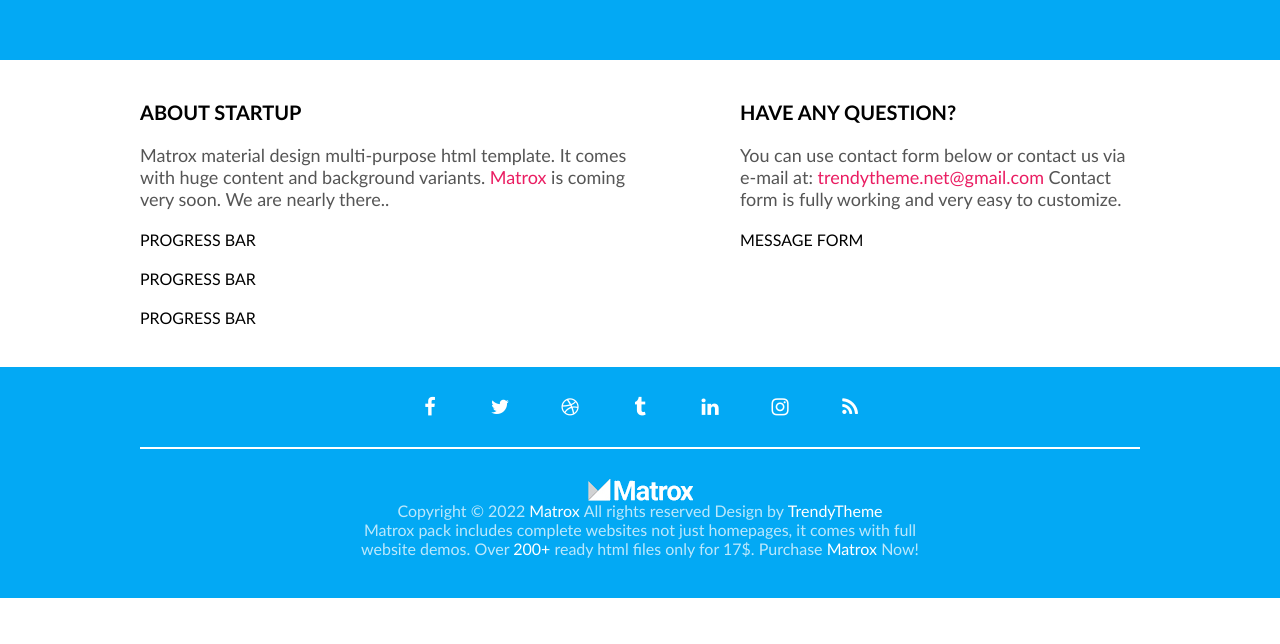
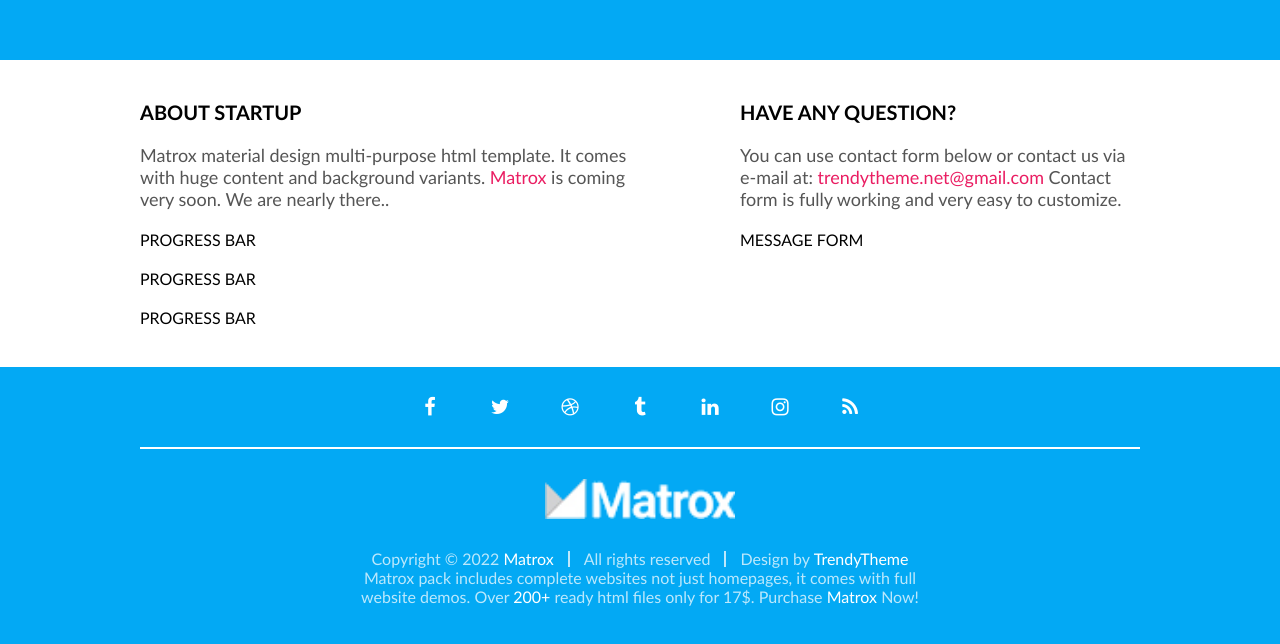
Before and after one commit to Kplukas/3-coming-soon, a website: page index.html in a window 1280 px wide. Shown: the part 740-1384 px from the top of the page. Before the commit the page ends 1338 px from the top, so only its background shows below. Drawn offline with Linux system fonts and the light colour scheme.

Commit message:
Footer content

```diff
--- a/css/pages/home.css
+++ b/css/pages/home.css
@@ -57,3 +57,32 @@
 footer a:hover {
     text-decoration: underline;
 }
+.bottom-trio {
+    display: flex;
+    gap: 0 30px;
+    justify-content: center;
+}
+
+.bottom-trio > span {
+    position: relative;
+}
+.bottom-trio > span::after {
+    content: '';
+    display: inline-block;
+    width: 2px;
+    height: 16px;
+    background-color: #fffb;
+    position: absolute;
+    top: 50%;
+    right: -15px;
+    transform: translate(50%, -50%);
+}
+.bottom-trio > span:last-child::after {
+    display: none;
+}
+
+@media (max-width: 700px) {
+    .bottom-trio {
+        flex-direction: column;
+    }
+}
--- a/index.html
+++ b/index.html
@@ -76,7 +76,7 @@
             <a href="#" class="icon fa fa-rss"></a>
         </div>
         <div class="row-short">
-            <img src="./img/logo-white.png" alt="Logo">
+            <img class="logo" src="./img/logo-white.png" alt="Logo">
             <div class="bottom-trio">
                 <span>Copyright &copy; 2022 <a href="#">Matrox</a></span>
                 <span>All rights reserved</span>
```
